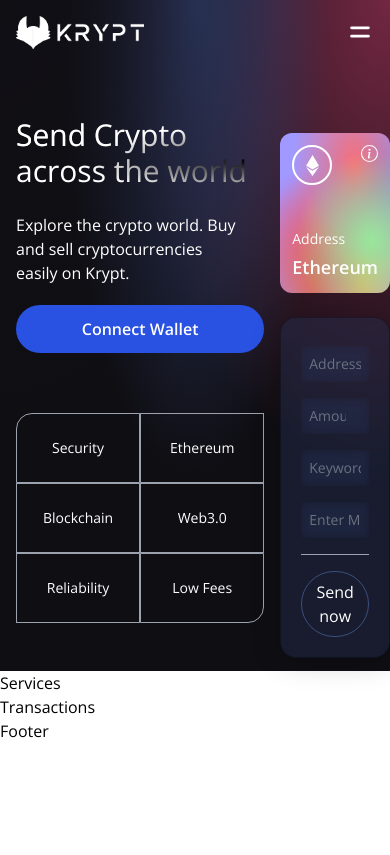
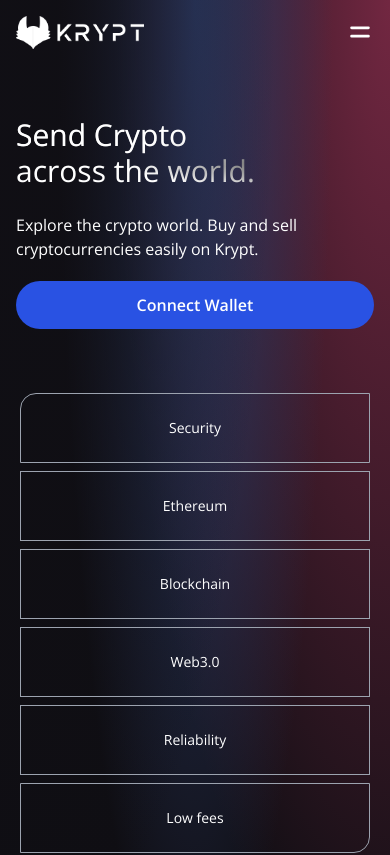
Before and after one commit to Ashuu02/Krypt, a React (Vite) app: page / in a window 390 px wide. Shown: the top 855 px of the page. Built offline with nearby package versions, Linux system fonts and the light colour scheme.

Commit message:
made responsive

```diff
--- a/src/components/Welcome.jsx
+++ b/src/components/Welcome.jsx
@@ -2,78 +2,77 @@
 import { SiEthereum } from "react-icons/si";
 import { BsInfoCircle } from "react-icons/bs";
 
-
-import Loader from "./Loader";
+// components imports
+import { Loader } from "./";
 
 const commonStyles =
-  "min-h-[70px] sm:px-0 px-2 sm:min-w-[120px] flex justify-center items-center border-[0.5px] border-gray-400 text-sm font-light text-white";
+  "min-h-[70px] sm:px-0 m-1 px-2 sm:min-w-[120px] flex justify-center items-center border-[0.5px] border-gray-400 text-sm font-light text-white";
 
-const Input = ({ placeholder, name, type, value, handleChange }) => (
+const Input = ({ placeholder, name, type, value, handleChange }) => {
+  return (
     <input
       placeholder={placeholder}
       type={type}
       step="0.0001"
-    value={value}
+      min="0"
+      vlaue={value}
       onChange={(e) => handleChange(e, name)}
       className="my-2 w-full rounded-sm p-2 outline-none bg-transparent text-white border-none text-sm white-glassmorphism"
     />
   );
+};
 
-const Welcome = () => {
+export default function Welcome() {
   const connectWallet = () => {};
-
-  const handleSubmit=()=>{
-
-  }
+  const handleSubmit = () => {};
 
   return (
     <div className="flex w-full justify-center items-center">
-      <div className="flex mf:flex-row flex-col items-start justify-between md:p-20 py-12 px-4">
-        <div className="flex flex-1 justify-start items-start flex-col mf:mr-10">
-          <h1 className="text-3xl text-white sm:text-5xl text-gradient py-1">
-            Send Crypto
-            <br />
-            across the world
+      <div className="flex mf:flex-row flex-col items-start justify-between md:p-20 p-12 px-4">
+        <div className="flex flex-1 justify-start flex-col mf:mr-10">
+          <h1 className="text-3xl sm:text-5xl text-white text-gradient py-1">
+            Send Crypto <br /> across the world.
           </h1>
-          <p className="text-left mt-5 text-white font-light md:w-9/12 w-11/12 text-base">
+          <p className="text-left text-white mt-5 font-light md:w-9/12 w-11/12 text-base">
             Explore the crypto world. Buy and sell cryptocurrencies easily on
             Krypt.
           </p>
           <button
             type="button"
             onClick={connectWallet}
-            className="relative w-full flex justify-center my-5 p-3 bg-[#2952e3] hover:bg-[#2546bd] rounded-full cursor-pointer "
+            className="flex flex-row justify-center items-center my-5 bg-[#2952e3] p-3 rounded-full cursor-pointer hover:bg-[#2546bd]"
           >
             <p className="text-white text-base font-semibold">Connect Wallet</p>
           </button>
 
-          <div className="grid sm:grid-cols-3 grid-cols-2 w-full mt-10">
+          <div className="grid sm:grid-cols-3 gird-cols-3 w-full mt-10">
             <div className={`rounded-tl-2xl ${commonStyles}`}>Security</div>
-            <div className={` ${commonStyles}`}>Ethereum</div>
-            <div className={` ${commonStyles}`}>Blockchain</div>
-            <div className={` ${commonStyles}`}>Web3.0</div>
-            <div className={` ${commonStyles}`}>Reliability</div>
-            <div className={`rounded-br-2xl ${commonStyles}`}>Low Fees</div>
-          </div>
+            <div className={commonStyles}>Ethereum</div>
+            <div className={commonStyles}>Blockchain</div>
+            <div className={commonStyles}>Web3.0</div>
+            <div className={commonStyles}>Reliability</div>
+            <div className={`rounded-br-2xl ${commonStyles}`}>Low fees</div>
           </div>
         </div>
 
         <div className="flex flex-col flex-1 items-center justify-start w-full mf:mt-0 mt-10">
-        <div className="p-3 flex justify-end items-start flex-col rounded-xl h-40 sm:w-72 w-full my-5 eth-card .white-glassmorphism">
+          <div className="p-3 flex justify-end items-start flex-col rounded-xl h-40 sm:w-72 w-full my-5 eth-card white-glassmorphism">
             <div className="flex justify-between flex-col w-full h-full">
               <div className="flex justify-between items-start">
-              <div className=" flex justify-center items-center w-10 h-10 rounded-full border-2 border-white ">
-                <SiEthereum fontSize={21} color="white" />
+                <div className="w-10 h-10 rounded-full border-2 border-white flex justify-center items-center">
+                  <SiEthereum fontSize={21} color="#fff" />
                 </div>
-              <BsInfoCircle fontSize={17} color="white" />
+                <BsInfoCircle fontSize={17} color="#fff" />
               </div>
               <div>
                 <p className="text-white font-light text-sm">Address</p>
-              <p className="text-white font-semibold text-lg mt-1">Ethereum</p>
+                <p className="text-white font-semibold text-lg mt-1 ">
+                  Ethereum
+                </p>
               </div>
             </div>
           </div>
-        <div className="p-5 m-1 sm:w-96 w-full flex flex-col justify-start items-center blue-glassmorphism">
+          <div className="p-5 sm:w-96 w-full flex flex-col justify-start items-center blue-glassmorphism">
             <Input
               placeholder="Address"
               type="text"
@@ -103,17 +102,16 @@
               <Loader />
             ) : (
               <button
+                className="text-white w-full mt-2 border-[1px] p-2 border-[#3d4f7c] rounded-full cursor-pointer"
                 type="button"
                 onClick={handleSubmit}
-              className="text-white w-full mt-2 border-[1px] p-2 border-[#3d4f7c] hover:bg-[#3d4f7c] rounded-full cursor-pointer"
               >
-              Send now
+                Send Now
               </button>
             )}
           </div>
         </div>
       </div>
+    </div>
   );
-};
-
-export default Welcome;
+}
```
Also changed, not shown: src/components/Loader.jsx (+122 -0 lines). Lines whose indentation alone changed are shown as unchanged.
